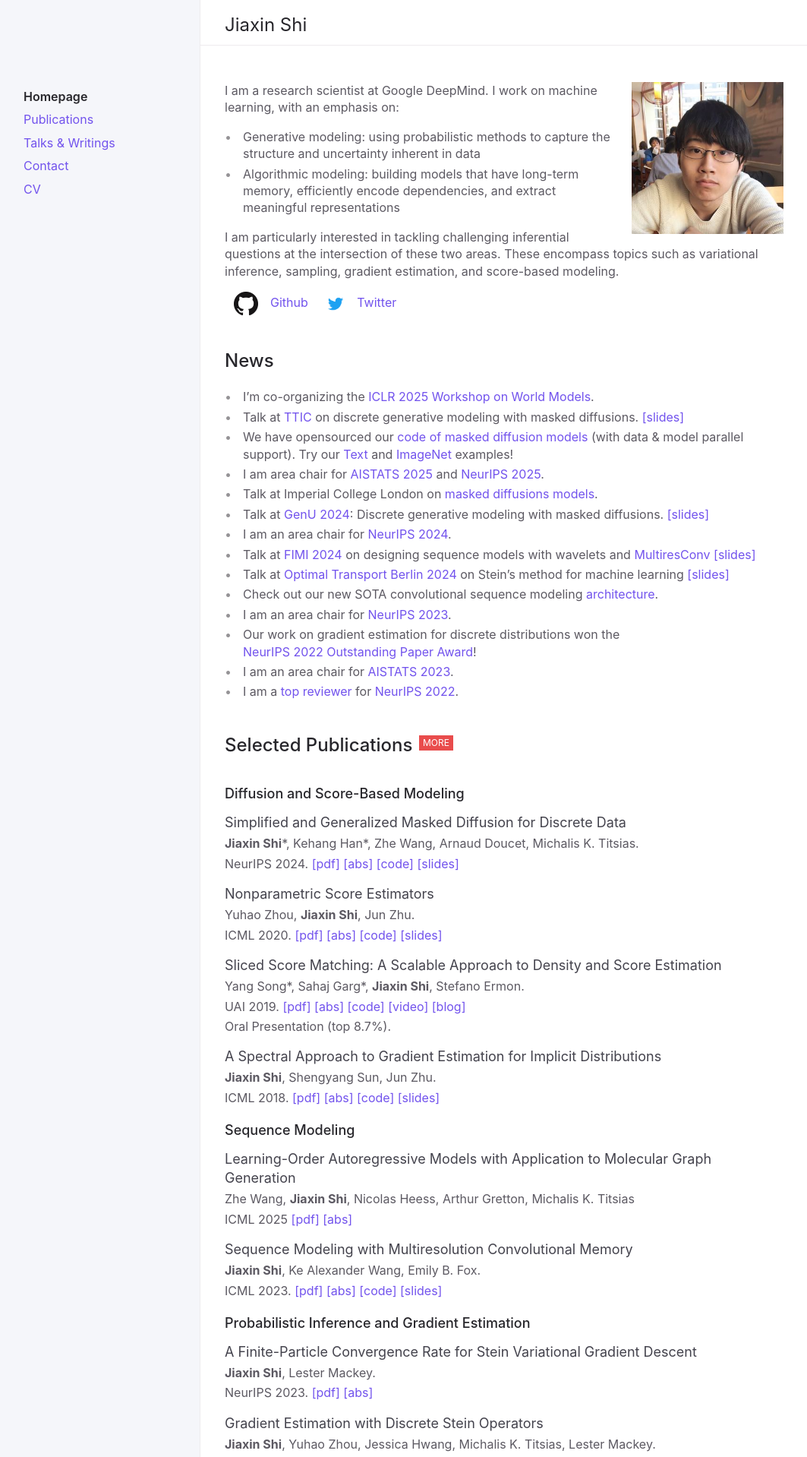
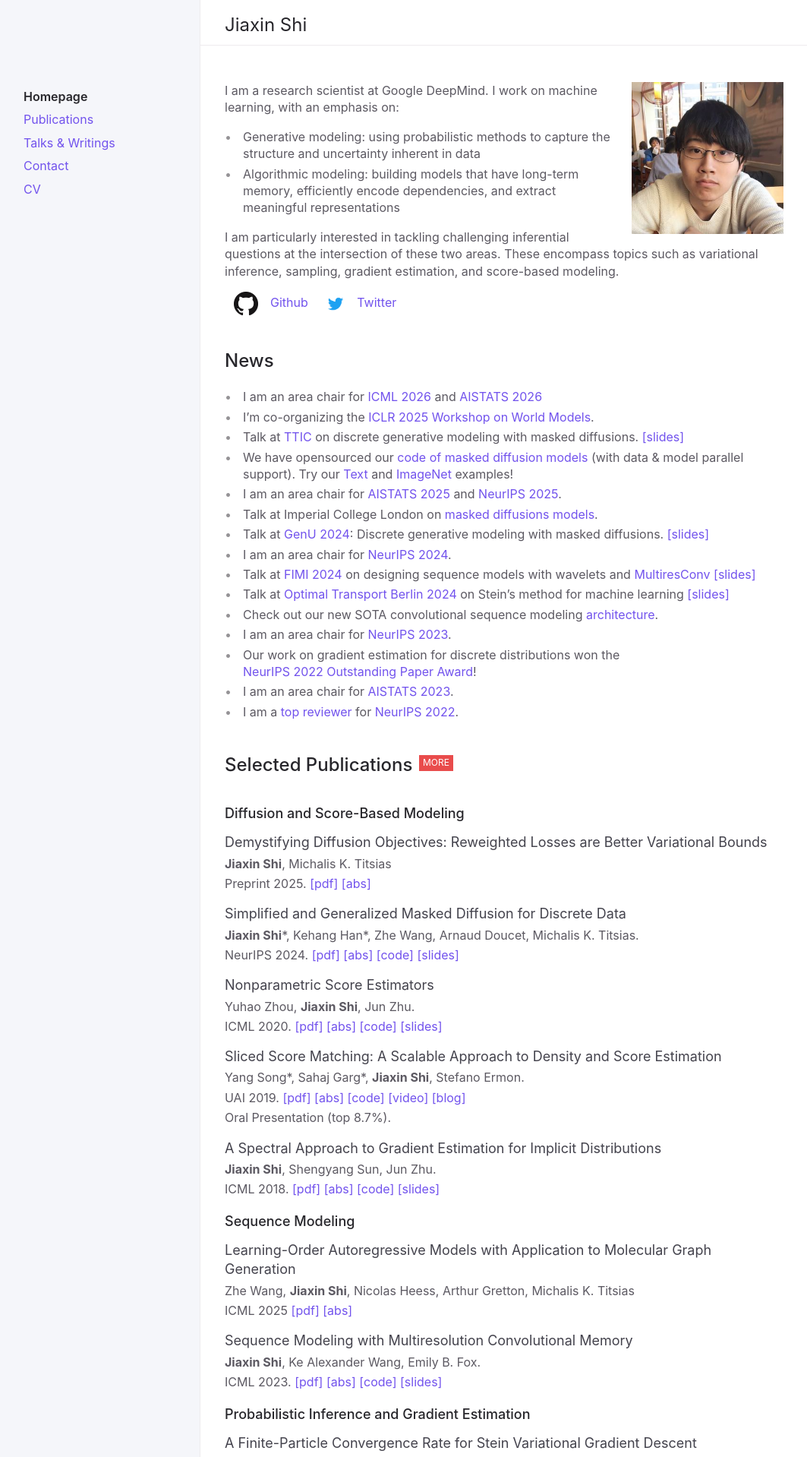
Before and after one commit to thjashin/thjashin.github.io, a Jekyll site: the page built from index.md, in a window 1280 px wide. Shown: the top 1918 px of the page at 76% size, without its empty margins (92-1155 px from the left). Built offline with Jekyll 4.4.1, drawn with Linux system fonts in a browser that asks for light colours.

Commit message:
Update index.md

```diff
--- a/index.md
+++ b/index.md
@@ -38,10 +38,11 @@ I received my B.E. in Computer Science at Tsinghua University.
 ## News
 {: .d-inline-block :}
 
+* I am an area chair for [ICML 2026](https://neurips.cc/Conferences/2026) and [AISTATS 2026](https://aistats.org/aistats2026/index.html)
 * I'm co-organizing the [ICLR 2025 Workshop on World Models](https://sites.google.com/view/worldmodel-iclr2025/).
 * Talk at [TTIC]([https://www.ttic.edu/) on discrete generative modeling with masked diffusions. [[slides]](https://thjashin.github.io/talks/md4_ttic.pdf)
 * We have opensourced our [code of masked diffusion models](https://github.com/google-deepmind/md4) (with data & model parallel support). Try our [Text](https://github.com/google-deepmind/md4/tree/main/md4/configs/md4/openwebtext.py) and [ImageNet](https://github.com/google-deepmind/md4/tree/main/md4/configs/md4/imagenet64.py) examples!
-* I am area chair for [AISTATS 2025](https://neurips.cc/Conferences/2025) and [NeurIPS 2025](https://neurips.cc/Conferences/2025).
+* I am an area chair for [AISTATS 2025](https://neurips.cc/Conferences/2025) and [NeurIPS 2025](https://neurips.cc/Conferences/2025).
 * Talk at Imperial College London on [masked diffusions models](https://arxiv.org/abs/2406.04329).
 * Talk at [GenU 2024](https://genu.ai/2024/): Discrete generative modeling with masked diffusions. [[slides]](https://thjashin.github.io/talks/jiaxins_md4_genu.pdf)
 * I am an area chair for [NeurIPS 2024](https://neurips.cc/Conferences/2024).
@@ -61,6 +62,14 @@ I received my B.E. in Computer Science at Tsinghua University.
 <!-- {: .fs-9 } -->
 
 ### Diffusion and Score-Based Modeling
+
+Demystifying Diffusion Objectives: Reweighted Losses are Better Variational Bounds
+{: .fs-5 .mb-1 .text-grey-dk-200}
+**Jiaxin Shi**, Michalis K. Titsias
+{: .mb-1}
+Preprint 2025.
+[[pdf]](https://arxiv.org/pdf/2511.19664.pdf)
+[[abs]](https://arxiv.org/abs/2511.19664)
 
 Simplified and Generalized Masked Diffusion for Discrete Data
 {: .fs-5 .mb-1 .text-grey-dk-200}
```
